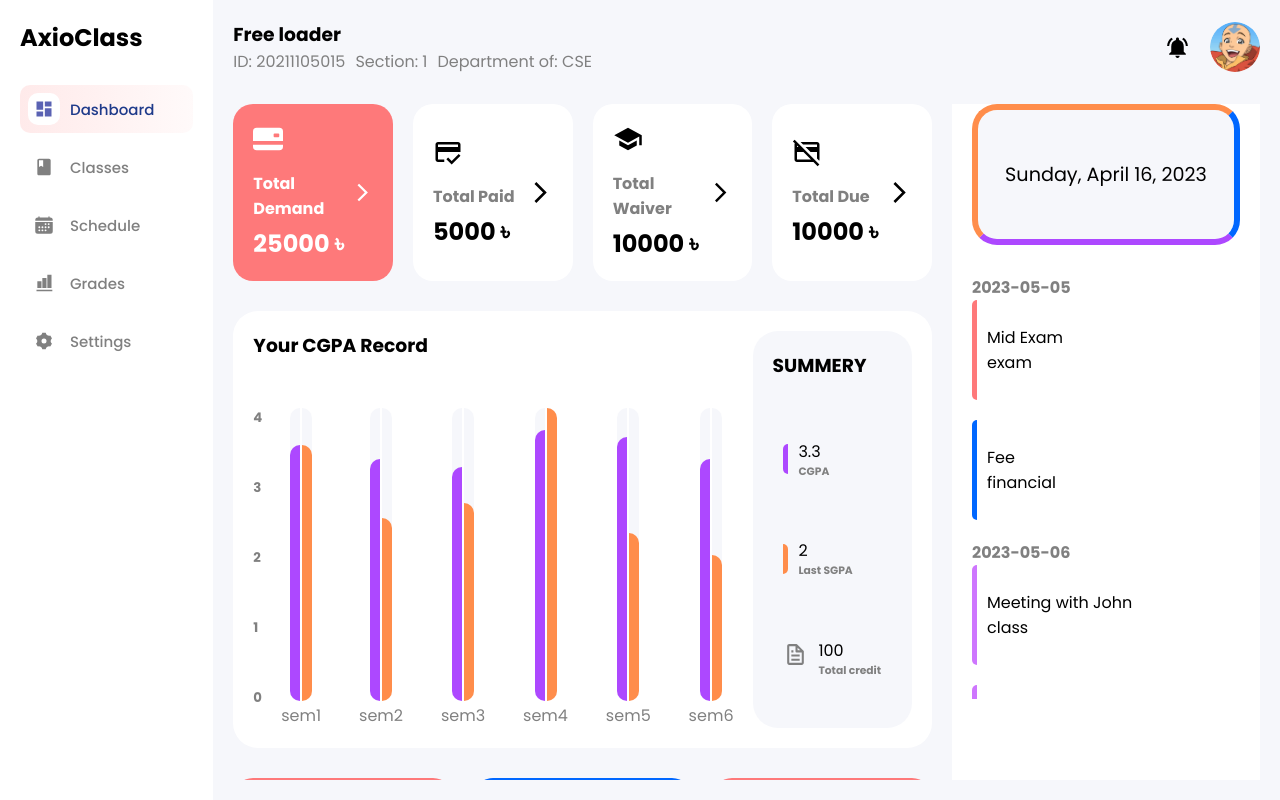
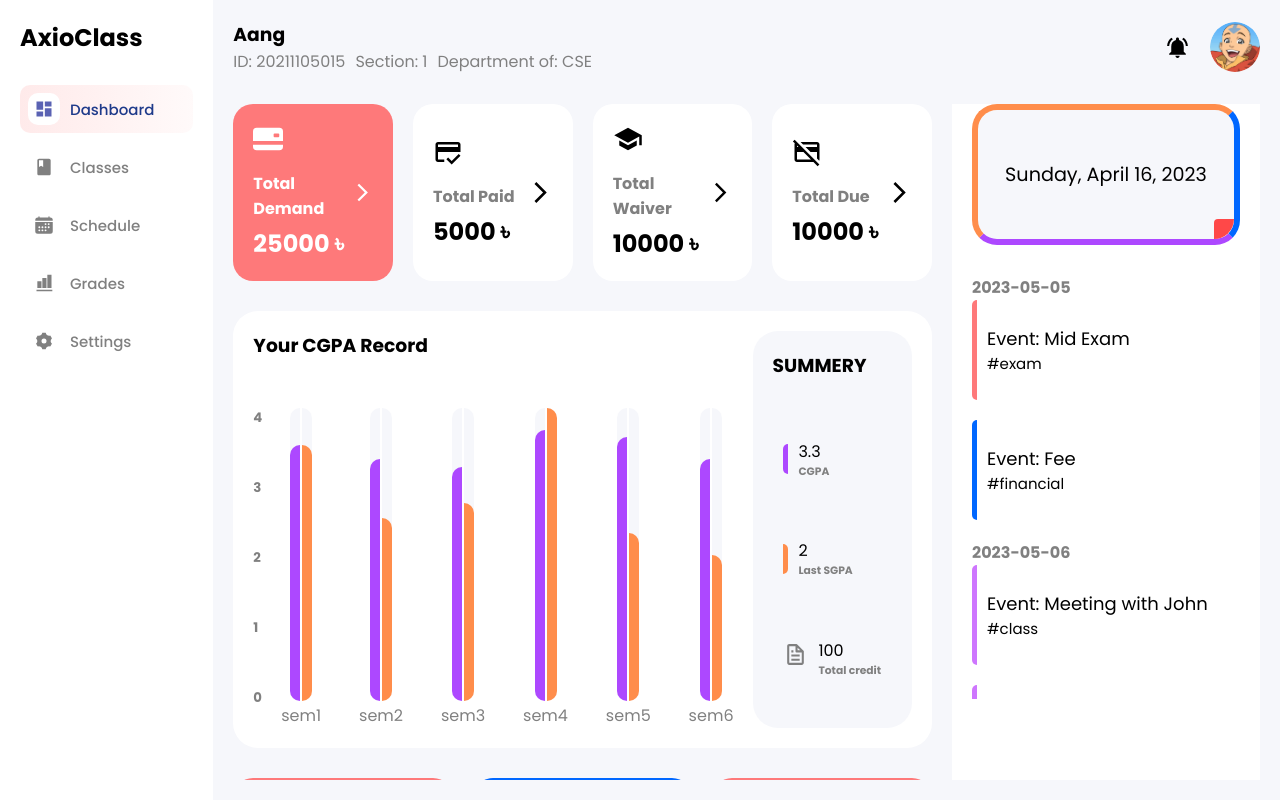
Before and after one commit to dev-faisal-ahmed/AxioClass-fr, a React (Vite) app: page / in a window 1280 px wide. Built offline with nearby package versions, Linux system fonts and the light colour scheme.

Commit message:
side bar beta 2

```diff
--- a/src/components/component_page/home_page/toDos/events/Events.jsx
+++ b/src/components/component_page/home_page/toDos/events/Events.jsx
@@ -21,8 +21,8 @@ export const Events = ({event}) => {
             <li className='flex' key={event.title}>
               <div style={{backgroundColor:`${color}`}} className='events__color' ></div>
               <div className='flex flex-col center-x'>
-              <span>{event.title}</span>
-              <span>{event.tag}</span>
+              <span style={{fontSize:'18px'}}>Event: {event.title}</span>
+              <span style={{fontSize:'15px'}}>#{event.tag}</span>
               </div>
             </li>
     </>
--- a/src/components/component_page/home_page/toDos/todos.css
+++ b/src/components/component_page/home_page/toDos/todos.css
@@ -3,6 +3,7 @@
   padding: 0 20px 0 20px ;
 }
 .toDos__today{
+  position: relative;
   min-height: 75px;
   max-height: 150px;
   height: 20%;
@@ -17,6 +18,16 @@
   border-radius: 25px;
   padding: 20px ;
 }
+.toDos__today::before {
+  content: "";
+  height: 20px;
+  width: 20px;
+  background-color: #ff4848;
+  position: absolute;
+  bottom: 0;
+  right: 0;
+  border-radius: 5px 0 25px 0;
+}
 .toDos__events{
   height: 60%;
   overflow-y: auto;
--- a/src/components/shared/nav/Nav.jsx
+++ b/src/components/shared/nav/Nav.jsx
@@ -5,7 +5,7 @@ import { Avatar } from "./avatar/Avatar";
 
 export const Nav = () => {
   const fkID = {
-    name: "Free loader",
+    name: "aang",
     id: 20211105015,
     sec: 1,
     dept: "CSE",
@@ -13,7 +13,7 @@ export const Nav = () => {
   return (
     <div className="nav center-y  justify-between">
       <div>
-      <h1>{fkID.name}</h1>
+      <h1 className="capitalize">{fkID.name}</h1>
       <div className="id_container">
         <span>ID: {fkID.id}</span>
         <span>Section: {fkID.sec}</span>
```
